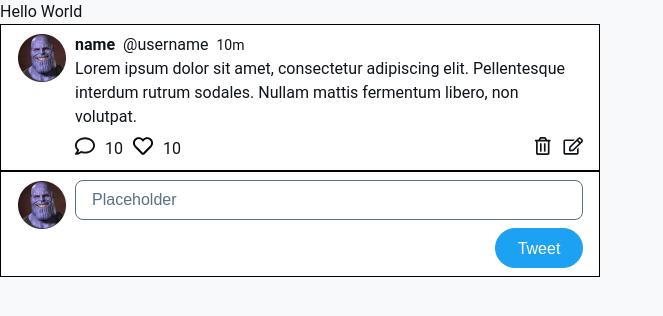
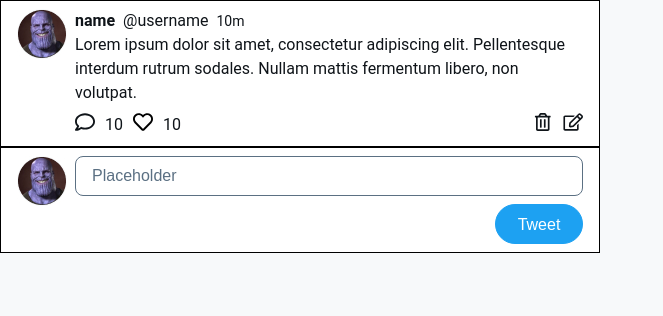
Before and after one commit to xtrator/frontend-tweetable-2, a React (Vite) app: page /components in a window 1280 px wide. Shown: the top 316 px of the page, without its empty margins (0-663 px from the left). Built offline with nearby package versions, Linux system fonts and the light colour scheme.

Commit message:
add React Router to project

```diff
--- a/package.json
+++ b/package.json
@@ -10,7 +10,8 @@
   },
   "dependencies": {
     "react": "^18.2.0",
-    "react-dom": "^18.2.0"
+    "react-dom": "^18.2.0",
+    "react-router-dom": "^6.8.2"
   },
   "devDependencies": {
     "@types/react": "^18.0.27",
--- a/src/App.jsx
+++ b/src/App.jsx
@@ -1,14 +1,15 @@
 import './styles/App.css'
 import TweetForm from "./components/tweet/TweetForm";
 import Tweet from "./components/tweet/Tweet";
+import {Routes, Route} from 'react-router-dom';
+import Components from './routes/components/Components';
 
 function App() {
   return (
-    <>
-      <h1>Hello World</h1>
-      <Tweet></Tweet>
-      <TweetForm></TweetForm>
-    </>
+    <Routes>
+      <Route path="/" element={<h1>Hello World</h1>}></Route>
+      <Route path="/components" element={<Components/>}></Route>
+    </Routes>
   )
 }
 
--- a/src/main.jsx
+++ b/src/main.jsx
@@ -2,9 +2,12 @@ import React from 'react'
 import ReactDOM from 'react-dom/client'
 import App from './App'
 import './styles/index.css'
+import {BrowserRouter} from "react-router-dom"
 
 ReactDOM.createRoot(document.getElementById('root')).render(
   <React.StrictMode>
-    <App />
+    <BrowserRouter>
+      <App></App>
+    </BrowserRouter>
   </React.StrictMode>,
 )
--- /dev/null
+++ b/src/routes/components/Components.jsx
@@ -0,0 +1,12 @@
+import React from 'react'
+import Tweet from '../../components/tweet/Tweet';
+import TweetForm from '../../components/tweet/TweetForm';
+
+export default function Components() {
+  return (
+    <>
+      <Tweet></Tweet>
+      <TweetForm></TweetForm>
+    </>
+  )
+}
```
Also changed, not shown: 1 other file (tests, documents, lock files or other folders).
